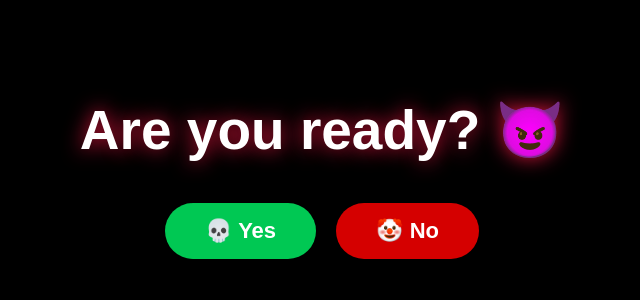
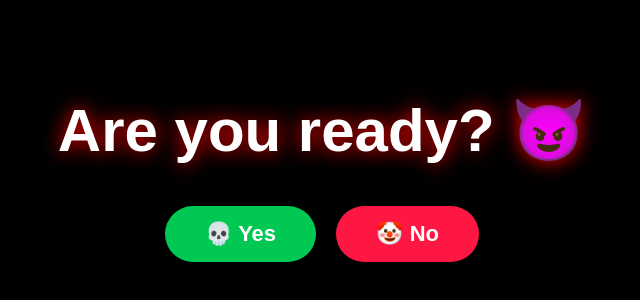
Before and after one commit to mrinmaydeka036-oss/Ready-for-the-game, a plain HTML site: page index.html in a window 1280 px wide. Shown: the part 222-522 px from the top of the page, without its empty margins (318-958 px from the left). Drawn offline with Linux system fonts and the light colour scheme.

Commit message:
Update style.css

```diff
--- a/style.css
+++ b/style.css
@@ -6,24 +6,24 @@ box-sizing:border-box;
 
 body{
 background:#000;
+height:100vh;
 display:flex;
 justify-content:center;
 align-items:center;
-height:100vh;
 font-family:Arial,sans-serif;
 overflow:hidden;
-color:white;
+color:#fff;
 }
 
 #question{
 text-align:center;
-animation:fadeIn 1s;
+animation:fade .8s ease;
 }
 
 h1{
-font-size:55px;
+font-size:60px;
 margin-bottom:40px;
-text-shadow:0 0 20px crimson;
+text-shadow:0 0 20px red;
 }
 
 .buttons{
@@ -35,11 +35,11 @@ justify-content:center;
 button{
 padding:15px 40px;
 font-size:22px;
+font-weight:bold;
 border:none;
 border-radius:50px;
 cursor:pointer;
 transition:.3s;
-font-weight:bold;
 }
 
 .yes{
@@ -48,13 +48,13 @@ color:#fff;
 }
 
 .no{
-background:#d50000;
+background:#ff1744;
 color:#fff;
 }
 
 button:hover{
 transform:scale(1.1);
-box-shadow:0 0 20px white;
+box-shadow:0 0 25px white;
 }
 
 #videoContainer{
@@ -69,16 +69,13 @@ height:100%;
 object-fit:cover;
 }
 
-@keyframes fadeIn{
-
+@keyframes fade{
 from{
 opacity:0;
-transform:translateY(30px);
+transform:translateY(25px);
 }
-
 to{
 opacity:1;
 transform:translateY(0);
 }
-
 }
```
